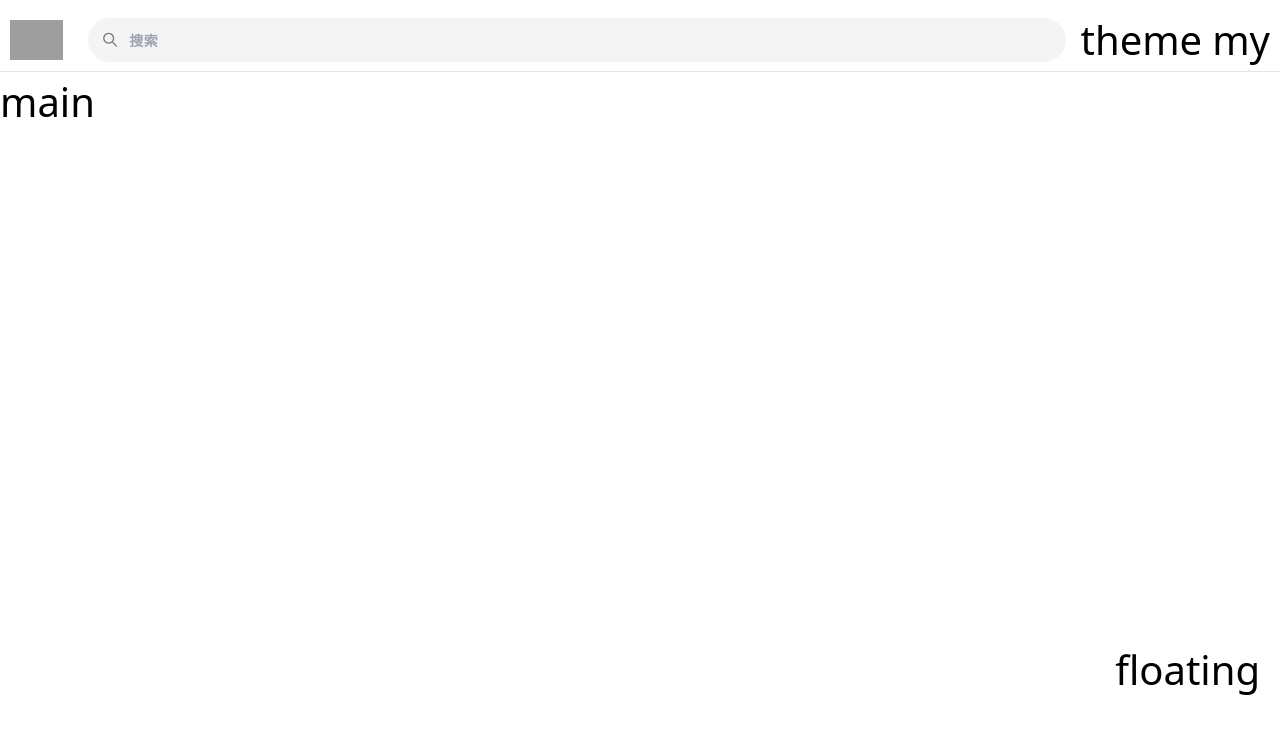
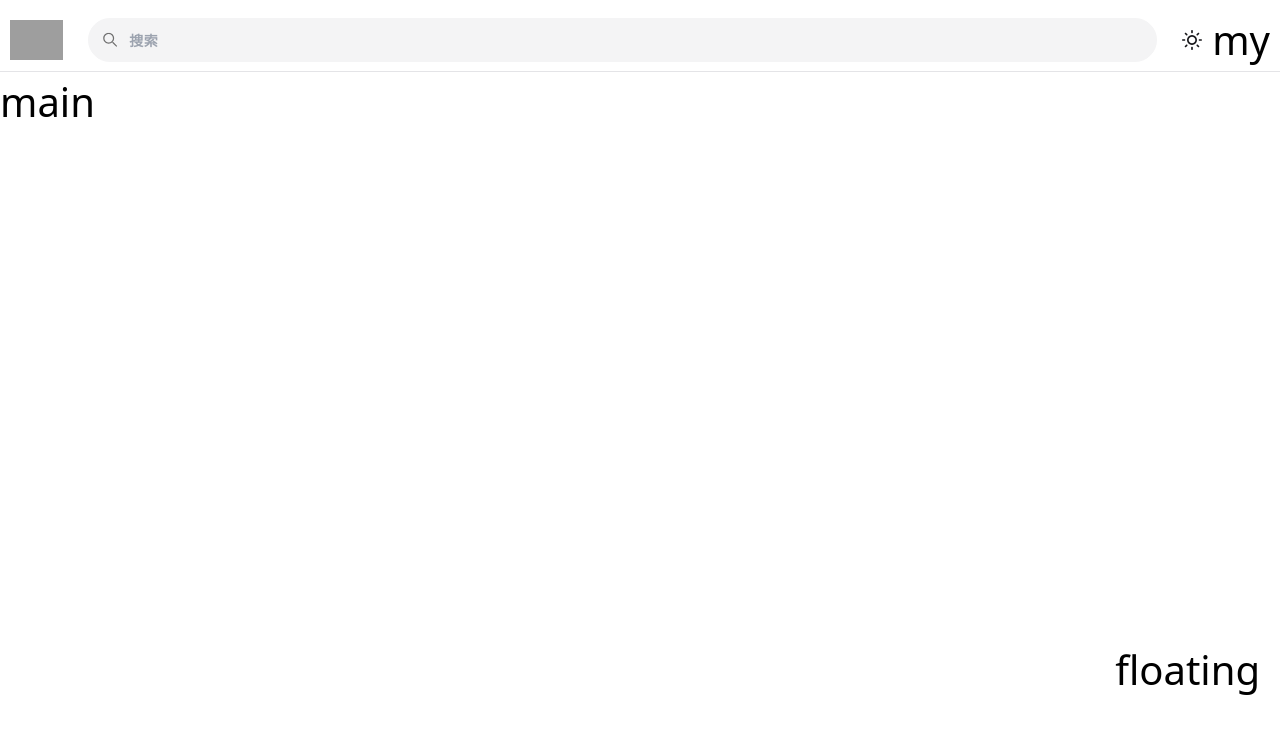
Before and after one commit to liyihang/General-Frontend, a Vue app: page / in a window 1280 px wide. Shown: the top 734 px of the page. Built offline with nearby package versions, Linux system fonts and the light colour scheme; grey boxes are pictures that could not be loaded.

Commit message:
feat:弹窗

```diff
--- /dev/null
+++ b/src/libs/popover/index.vue
@@ -0,0 +1,43 @@
+<template>
+  <div class=" relative" @mouseenter="onMouseEnter" @mouseleave="onMouseLeave">
+    <div>
+      <!--named slot  show popover -->
+      <slot name="reference"></slot>
+    </div>
+  </div>
+  <!-- 气泡展示 -->
+  <transition name="slide">
+    <div v-show="isVisible" class=" absolute p-1 z-20 bg-white border rounded-md">
+      <!-- slot show container -->
+      <slot />
+    </div>
+  </transition>
+
+</template>
+
+<script setup>
+import { ref } from 'vue';
+
+const isVisible = ref(false)
+// 鼠标移入触发
+const onMouseEnter = () => {
+
+}
+// 鼠标移出触发
+const onMouseLeave = () => {
+
+}
+</script>
+
+<style lang="scss" scoped>
+.slide-enter-active,
+.slide-leave-active {
+  transition: opacity 0.3s, transform 0.3s;
+}
+
+.slide-enter-from,
+.slide-leave-to {
+  opacity: 0;
+  transform: translateY(20px);
+}
+</style>
--- a/src/views/layout/components/header/header-theme.vue
+++ b/src/views/layout/components/header/header-theme.vue
@@ -1,7 +1,13 @@
 <template>
-  <div>
-    theme
-  </div>
+  <m-popover>
+    <!--named slot  show popover -->
+    <template #reference>
+      <m-svg-icon name="theme-light"
+                  class="w-4 h-4 p-1 cursor-pointer rounded-sm duration-200 outline-none hover:bg-zinc-100/60"
+                  fillClass="fill-zinc-900"></m-svg-icon>
+    </template>
+    <!-- slot show container -->
+  </m-popover>
 </template>
 
 <script setup>
```
